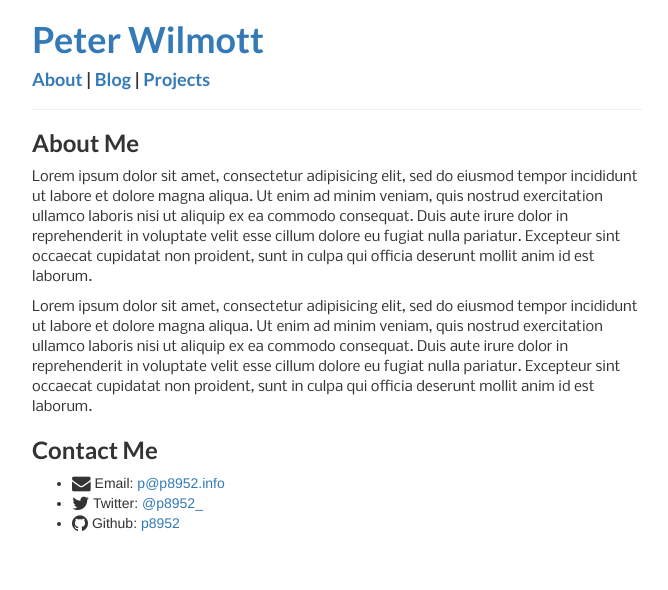
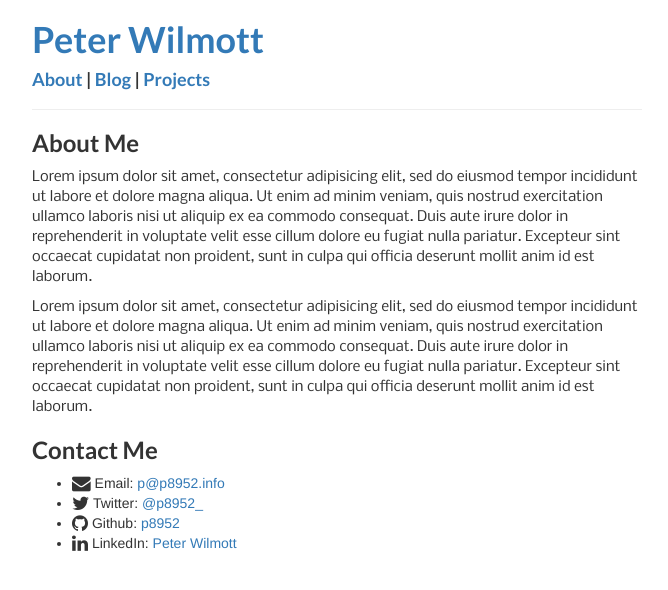
Before and after one commit to p8952/p8952.github.io.old, a Jekyll site: the page built from index.html, in a window 1280 px wide. Shown: the top 590 px of the page, without its empty margins (303-971 px from the left). Built offline with Jekyll 4.4.1, drawn with Linux system fonts in a browser that asks for light colours; nearby versions of some CDN libraries; Markdown is read by kramdown in place of the engine named in the settings.

Commit message:
add linkedin profile

```diff
--- a/index.html
+++ b/index.html
@@ -11,4 +11,5 @@ title: About
 	<li><i class="fa fa-lg fa-envelope"></i> Email: <a href="mailto:p@p8952.info">p@p8952.info</a></li>
 	<li><i class="fa fa-lg fa-twitter"></i> Twitter: <a href="https://twitter.com/p8952_">@p8952_</a></li>
 	<li><i class="fa fa-lg fa-github"></i> Github: <a href="https://github.com/p8952">p8952</a></li>
+	<li><i class="fa fa-lg fa-linkedin"></i> LinkedIn: <a href="https://www.linkedin.com/pub/peter-wilmott/62/928/57">Peter Wilmott</a></li>
 </ul>
```
Also changed, not shown: 1 other file.
